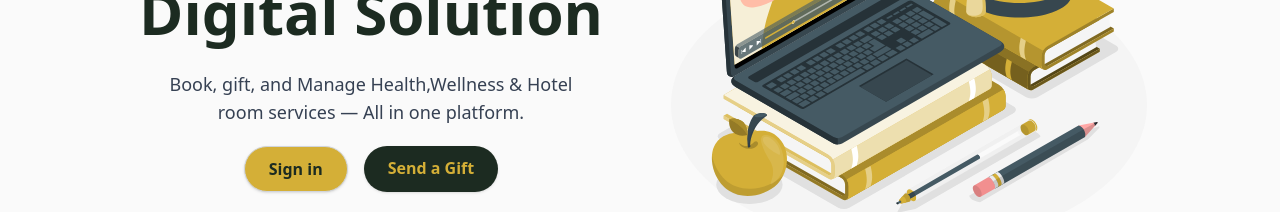
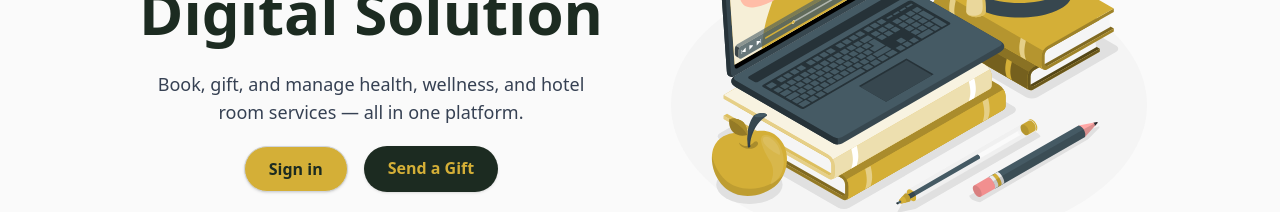
Before and after one commit to HilaryGH/Wanaw-Digital-Solutions, a React (Vite) app in the folder client/: page / in a window 1280 px wide. Shown: the part 362-574 px from the top of the page. Built offline with nearby package versions, Linux system fonts and the light colour scheme; no server answers.

Commit message:
Your commit message here

```diff
--- a/client/src/components/Home.tsx
+++ b/client/src/components/Home.tsx
@@ -35,8 +35,7 @@ const Home = () => {
               Wanaw Health and Wellness Digital Solution
             </h1>
             <p className="text-sm sm:text-base md:text-lg text-gray-700 text-center max-w-md">
-              Book, gift, and Manage Health,Wellness & Hotel room services — All in one
-              platform.
+              Book, gift, and manage health, wellness, and hotel room services — all in one platform.
             </p>
 
             <div className="flex flex-col sm:flex-row gap-3 sm:gap-4 w-full sm:w-auto">
```
